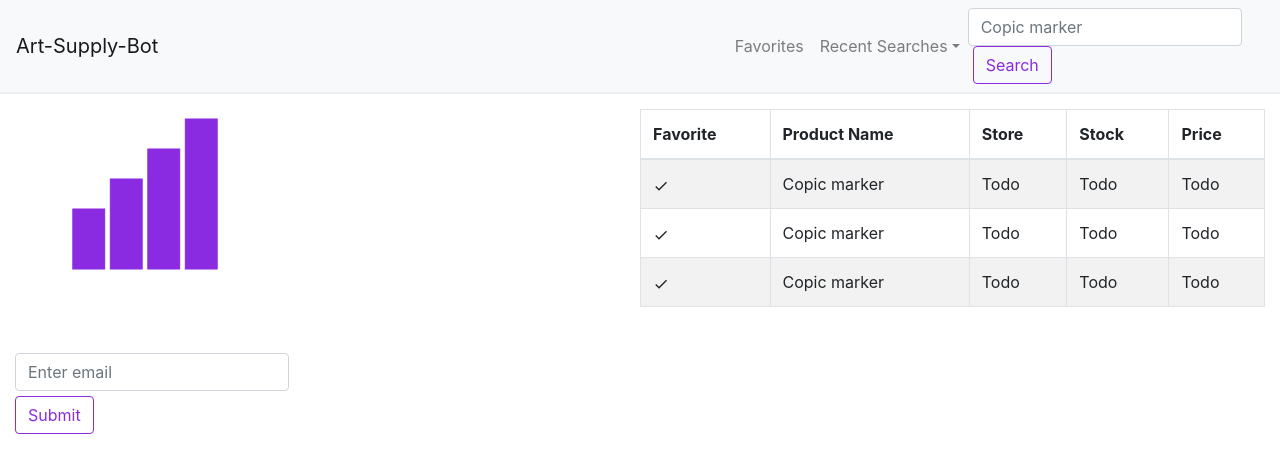
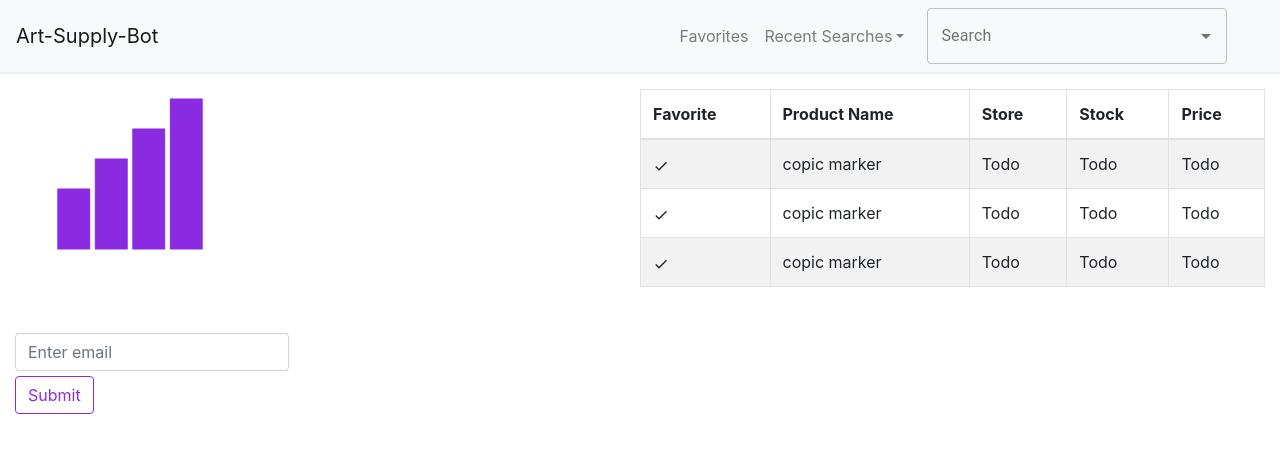
Before and after one commit to fljiang/art-supply-scraper, a React (Create React App) app: page / in a window 1280 px wide. Shown: the top 472 px of the page. Built offline with nearby package versions, Linux system fonts and the light colour scheme.

Commit message:
Autocomplete

```diff
--- a/package.json
+++ b/package.json
@@ -4,6 +4,8 @@
   "version": "0.1.0",
   "private": true,
   "dependencies": {
+    "@material-ui/core": "^4.11.4",
+    "@material-ui/lab": "^4.0.0-alpha.58",
     "@testing-library/jest-dom": "^5.12.0",
     "@testing-library/react": "^11.2.6",
     "@testing-library/user-event": "^12.8.3",
--- a/src/components/graph.js
+++ b/src/components/graph.js
@@ -14,7 +14,7 @@
 
   render() {
     return (
-      <NewContainer>
+      <NewContainer id="graph">
         <XYPlot height={200} width={200} colorType="category" colorDomain={[0]} colorRange={["blueviolet"]}>
           <VerticalBarSeries data={this.props.graphData}></VerticalBarSeries>
         </XYPlot>
@@ -26,6 +26,9 @@
 const NewContainer = styled(Container)`
   width: 50%;
   max-width: 50%;
+  margin: 0;
+  padding-left: 0;
+  padding-right: 0;
 `;
 
 const mapStateToProps = (state) => ({
--- a/src/components/navbar.js
+++ b/src/components/navbar.js
@@ -10,29 +10,50 @@
 } from "react-bootstrap";
 import { connect } from "react-redux";
 import { setSearchInput } from "../redux/actions";
+import TextField from "@material-ui/core/TextField";
+import Autocomplete from "@material-ui/lab/Autocomplete";
 import styled from "styled-components";
 
 class Navigation extends Component {
   constructor(props) {
     super(props);
+    this.searchInputRef = React.createRef();
   }
 
-  submitSearchInput = (ev) => {
-    if (ev.key === "Enter") {
-      ev.preventDefault();
-      this.handleSearchInput();
+  filterSearchOptions = (e) => {
+    const { searchOptions } = this.props;
+    const currSearchInput = this.searchInputRef.current.value;
+    const filteredSearchOptions = searchOptions.filter(
+      (option) => option.toLowerCase().indexOf(currSearchInput.toLowerCase()) > -1
+    );
+    this.setState({
+      filteredSearchOptions,
+      showSearchOptions: true,
+      activeSearchOption: 0
+    });
+  }
+
+  handleSearchOption = (e) => {
+
+  }
+
+  handleSearchInput = (e) => {
+    if (e.key === "Enter") {
+      e.preventDefault();
+      this.submitSearchInput();
     }
   }
 
-  handleSearchInput = () => {
-    const searchInput = this.refs.searchInput.value;
+  submitSearchInput = () => {
+    const searchInput = this.searchInputRef.current.value;
     this.props.setSearchInput(searchInput);
     this.forceUpdate();
   }
 
   render() {
     const {
-      recentSearches
+      recentSearches,
+      searchOptions
     } = this.props;
 
     return(
@@ -49,10 +70,15 @@
                 <NavDropdown.Item href="#action/3.3">{recentSearches[2]}</NavDropdown.Item>
               </NavDropdown>
             </NewNav>
-            <Form onKeyDown={this.submitSearchInput} inline>
-              <NewFormControl type="text" placeholder="Copic marker" ref="searchInput" />
-              <NewButton variant="outline-success" onClick={this.handleSearchInput}>Search</NewButton>
-            </Form>
+            <NewFormContainer id="form">
+              <Autocomplete
+                id="search-options"
+                options={searchOptions}
+                getOptionLabel={(searchOption) => searchOption.name}
+                style={{ width: 300 }}
+                renderInput={(params) => <TextField {...params} label="Search" variant="outlined" />}
+              />
+            </NewFormContainer>
           </Navbar.Collapse>
         </NewNavbar>
       </NewContainer>
@@ -68,13 +94,20 @@
   padding-right: 0;
 `;
 
+const NewFormContainer = styled(Container)`
+  display: flex;
+  flex-direction: row;
+`;
+
 const NewNavbar = styled(Navbar)`
+  height: 15%;
+  max-height: 15%;
   width: calc(15px + 100%);
   border-bottom: 2px solid #eee;
 `;
 
 const NewNav = styled(Nav)`
-  margin-left: 50%;
+  margin-left: 45%;
 `;
 
 const NewFormControl = styled(FormControl)`
@@ -100,7 +133,8 @@
 };
 
 const mapStateToProps = (state) => ({
-  recentSearches: state.recentSearches
+  recentSearches: state.recentSearches,
+  searchOptions: state.searchOptions
 });
 
 export default connect(mapStateToProps, mapDispatchToProps)(Navigation);
--- a/src/components/productTable.js
+++ b/src/components/productTable.js
@@ -1,5 +1,8 @@
 import React, { Component } from "react";
-import { Table } from "react-bootstrap";
+import {
+  Table,
+  Container
+ } from "react-bootstrap";
 import { MdDone } from "react-icons/md";
 import { connect } from "react-redux";
 import styled from "styled-components";
@@ -11,7 +14,8 @@
 
   render() {
     return(
-      <NewTable striped bordered hover>
+      <NewContainer id="table">
+        <Table striped bordered hover>
           <thead>
             <tr>
               <th>Favorite</th>
@@ -24,34 +28,38 @@
           <tbody>
             <tr>
               <td><MdDone /></td>
-            <td>{this.props.searchInput}</td>
+              <td>{ this.props.searchInput }</td>
               <td>Todo</td>
               <td>Todo</td>
               <td>Todo</td>
             </tr>
             <tr>
               <td><MdDone /></td>
-            <td>{this.props.searchInput}</td>
+              <td>{ this.props.searchInput }</td>
               <td>Todo</td>
               <td>Todo</td>
               <td>Todo</td>
             </tr>
             <tr>
               <td><MdDone /></td>
-            <td>{this.props.searchInput}</td>
+              <td>{ this.props.searchInput }</td>
               <td>Todo</td>
               <td>Todo</td>
               <td>Todo</td>
             </tr>
           </tbody>
-      </NewTable>
+        </Table>
+      </NewContainer>
     );
   }
 }
 
-const NewTable = styled(Table)`
+const NewContainer = styled(Container)`
   width: 50%;
   max-width: 50%;
+  margin: 0;
+  padding-left: 0;
+  padding-right: 0;
 `;
 
 const mapStateToProps = (state) => ({
--- a/src/redux/reducers.js
+++ b/src/redux/reducers.js
@@ -4,8 +4,16 @@
 const initialState = {
   graphData: defaultGraphData,
   tableData: defaultTableData,
-  searchInput: "Copic marker",
+  searchInput: "copic marker",
   selectedProduct: "",
+  searchOptions: [
+    {name: "copic marker 36 set"},
+    {name: "copic marker 72 set"},
+    {name: "copic marker 128 set"},
+    {name: "prismacolour marker 36 set"},
+    {name: "promarker 12 set"},
+    {name: "promarker 36 set"}
+  ],
   favourites: [],
   recentSearches: [],
   emailSuccess: false
```
Also changed, not shown: 1 other file (tests, documents, lock files or other folders). Lines whose indentation alone changed are shown as unchanged.
